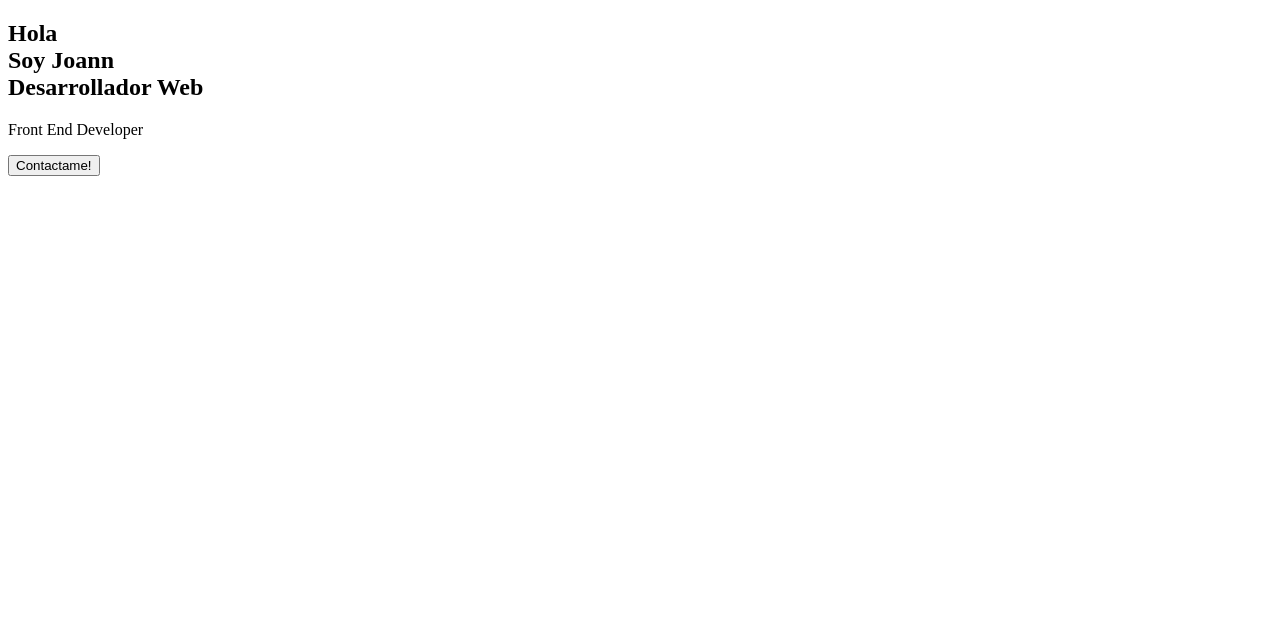
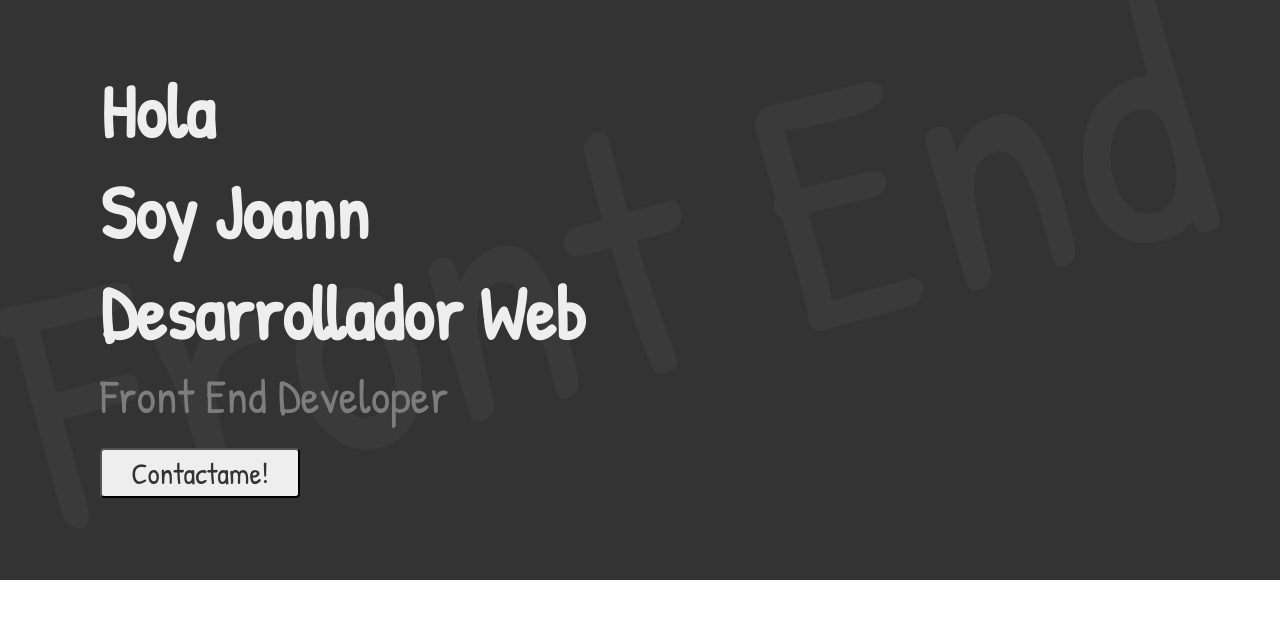
Before and after one commit to joannddn/joannddn.github.io, a plain HTML site: page index.html in a window 1280 px wide. Drawn offline with Linux system fonts and the light colour scheme.

Commit message:
header basico terminado

```diff
--- a/index.html
+++ b/index.html
@@ -7,12 +7,17 @@
     <link rel="preconnect" href="https://fonts.googleapis.com">
     <link rel="preconnect" href="https://fonts.gstatic.com" crossorigin>
     <link href="https://fonts.googleapis.com/css2?family=Patrick+Hand&display=swap" rel="stylesheet">
-
+    <link rel="stylesheet" href="style.css">
+    <script src="https://kit.fontawesome.com/7a73352cec.js" crossorigin="anonymous"></script>
     <title>Joannddn Resume</title>
 </head>
 <body>
     <div class="container">
-        <section>
+        <div class="help-bar">
+
+        </div>
+        <section class="first-section">
+            <p class="background-main-text">Front End</p>
             <header>
                 <h1>Hola<br>Soy Joann<br>Desarrollador Web</h1>
                 <p>Front End Developer</p>
--- a/style.css
+++ b/style.css
@@ -2,9 +2,73 @@
 	padding: 0;
 	margin: 0;
 	box-sizing: border-box;
+	text-decoration: none;
+}
+
+.container {
+	width: 100%;
+
 }
 
 body {
-    background-color: #333333;
     font-family: 'Patrick Hand', cursive;
 }
+
+.first-section {
+	background-color: #333333;
+	height: 580px;
+
+}
+
+.background-main-text {
+	position: absolute;
+	top: 200px;
+	font-family: Patrick Hand;
+	font-style: normal;
+	font-weight: normal;
+	font-size: 350px;
+	line-height: 110px;
+	transform: rotate(-14.78deg);
+	color: #7D7D7D;
+	opacity: 10%;
+}
+
+header {
+	position: absolute;
+	left: 100px;
+	top: 60px;
+}
+
+header h1 {
+	color: #EEEEEE;
+	font-size: 75px;
+	font-family: Patrick Hand;
+
+
+}
+
+header p {
+	color: #7D7D7D;
+	font-family: Patrick Hand;
+	font-style: normal;
+	font-weight: normal;
+	font-size: 48px;
+}
+
+header .Contact-button {
+	display: flex;
+	flex-direction: row;
+	justify-content: center;
+	align-items: center;
+	margin-top: 20px;
+	width: 200px;
+	height: 50px;
+	font-family: Patrick Hand;
+	font-style: normal;
+	font-weight: normal;
+	font-size: 30px;
+	line-height: 24px;
+	color: #333333;
+	background: #EEEEEE;
+	border-radius: 4px;
+}
```
